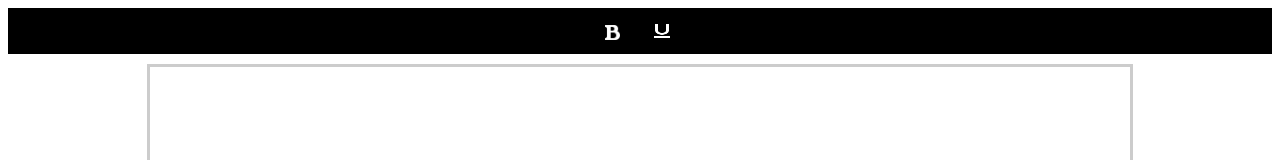
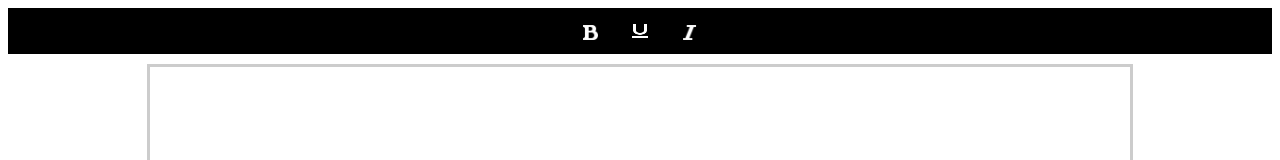
Before and after one commit to Dilhani-kosala/Text-Editor, a plain HTML site: page index.html in a window 1280 px wide. Shown: the top 160 px of the page. Drawn offline with Linux system fonts and the light colour scheme.

Commit message:
Italic Added

```diff
--- a/index.html
+++ b/index.html
@@ -62,6 +62,10 @@
             <img src = "Resource/format_underline_white_192x192.png" width="28" height="18">
         </button>
 
+        <button onclick="italicText()" class= "button">
+            <img src = "Resource/italic-xxl.png" width="15" height="15">
+        </button>
+
 
 
 
@@ -92,6 +96,10 @@ function underlineText() {
      formatText('underline');
 }
 
+function italicText() {
+    formatText('italic');
+}
+
 
 
 </script>
```
